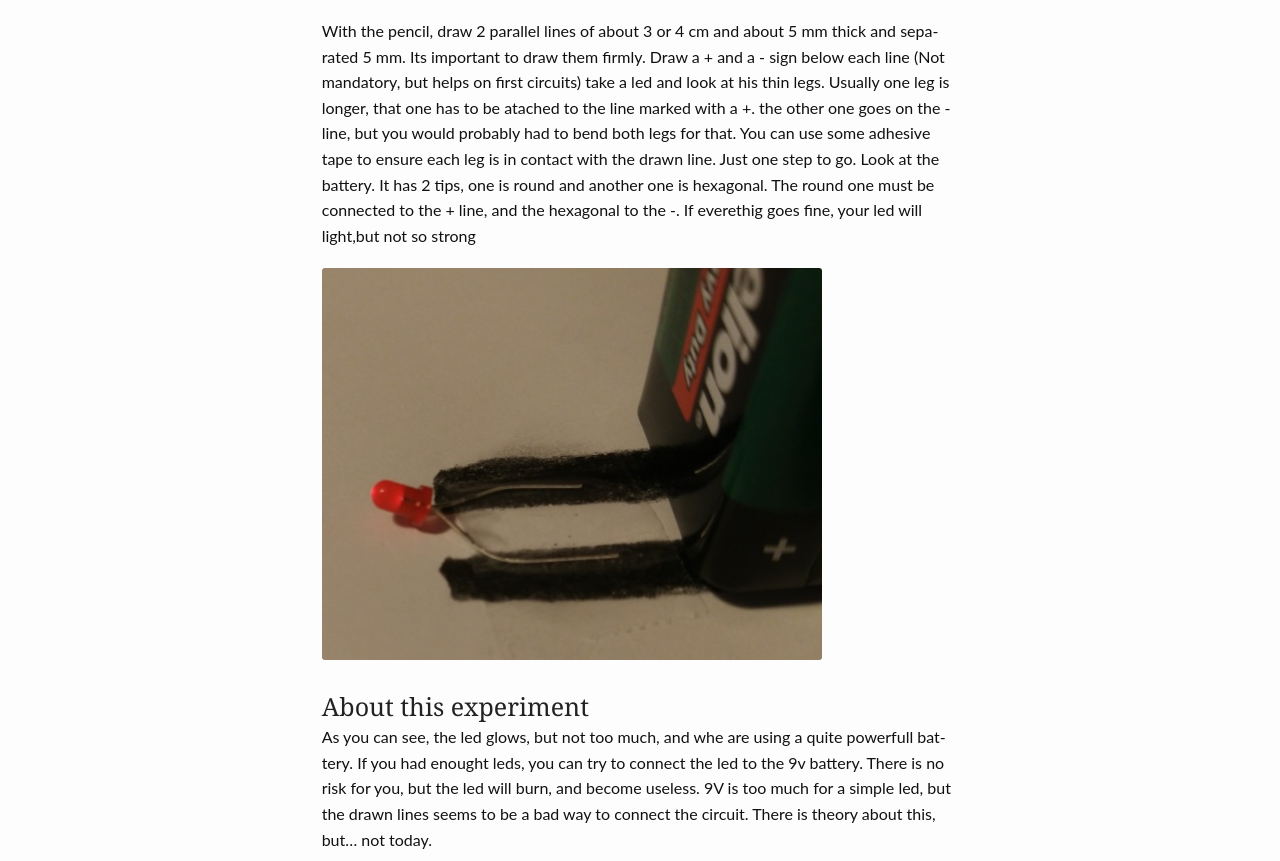
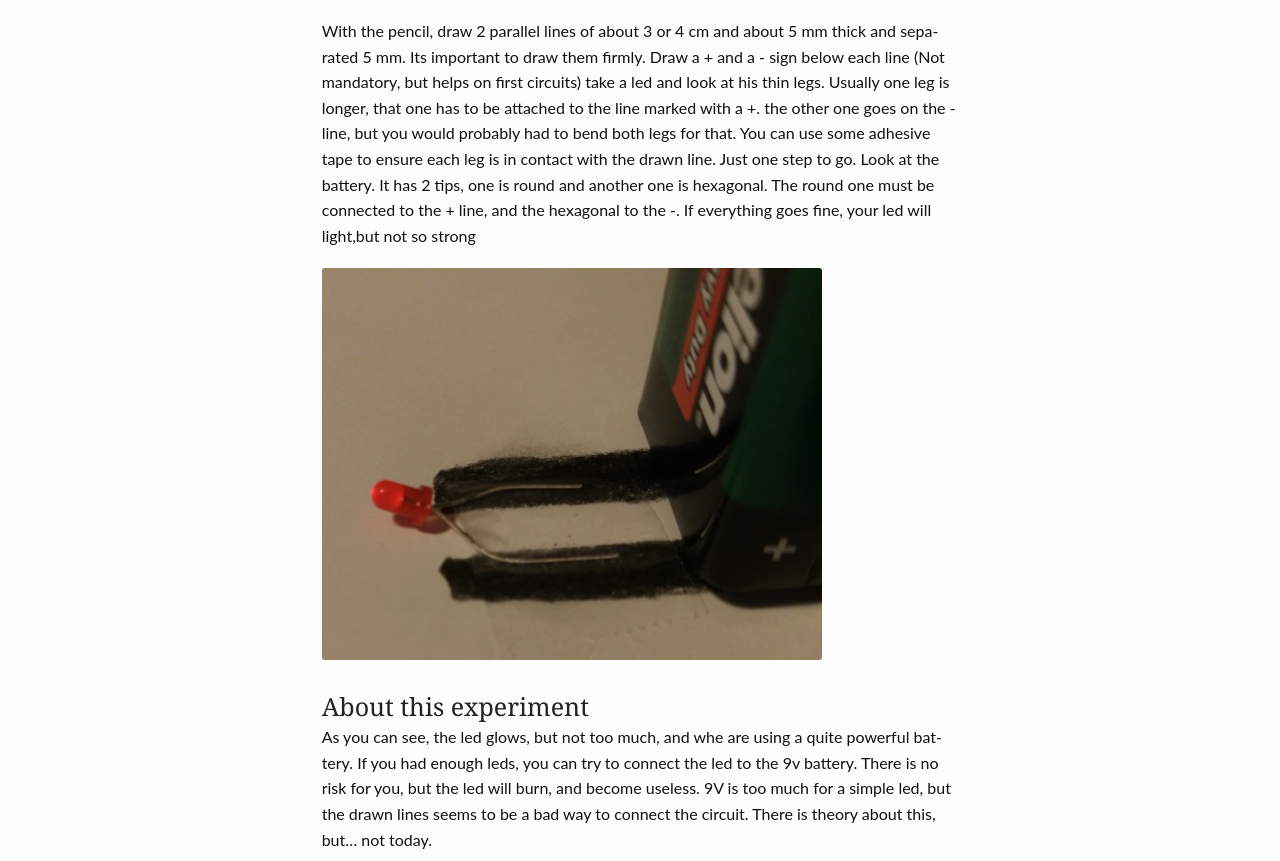
Before and after one commit to bingenortuzar/simplecircuits, a Jekyll site: the page built from _posts/2016-11-20-PaperDrawnCircuit.markdown, in a window 1280 px wide and 1400 px high, scrolled down 915 px. Shown: the part 239-1100 px from the top of the window. Built offline with Jekyll 4.4.1, drawn with Linux system fonts in a browser that asks for light colours.

Commit message:
Starting Serial and parallel posts (WIP) Spell checker :P

```diff
--- a/_posts/2016-11-20-FirstCircuit.markdown
+++ b/_posts/2016-11-20-FirstCircuit.markdown
@@ -16,7 +16,7 @@ This circuit is the easiest one, so easy perhaps, but don't understimate it. Chi
 
 ### The circuit schema
 
-Look at the battery, usually there's a + sign on one of the sides. Take a led and look at his thin legs. Usually one leg is longer, that one has to be atached to the + side of the battery and the other to the - side.
+Look at the battery, usually there's a + sign on one of the sides. Take a led and look at his thin legs. Usually one leg is longer, that one has to be attached to the + side of the battery and the other to the - side.
 that's all. easy no?
 
 ![SimplestCircuit]({{ site.url }}/images/SimplestCircuit500Final.jpg)
--- a/_posts/2016-11-20-PaperDrawnCircuit.markdown
+++ b/_posts/2016-11-20-PaperDrawnCircuit.markdown
@@ -22,13 +22,13 @@ This circuit is very easy, but not so efficient, I like it because children (and
 
 
 With the pencil, draw 2 parallel lines of about 3 or 4 cm and about 5 mm thick and separated 5 mm. Its important to draw them firmly. Draw a + and a - sign below each line (Not mandatory, but helps on first circuits)
-take a led and look at his thin legs. Usually one leg is longer, that one has to be atached to the line marked with a +. the other one goes on the - line, but you would probably had to bend both legs for that. You can use some adhesive tape to ensure each leg is in contact with the drawn line.
-Just one step to go. Look at the battery. It has 2 tips, one is round and another one is hexagonal. The round one must be connected to the + line, and the hexagonal to the -. If everethig goes fine, your led will light,but not so strong
+take a led and look at his thin legs. Usually one leg is longer, that one has to be attached to the line marked with a +. the other one goes on the - line, but you would probably had to bend both legs for that. You can use some adhesive tape to ensure each leg is in contact with the drawn line.
+Just one step to go. Look at the battery. It has 2 tips, one is round and another one is hexagonal. The round one must be connected to the + line, and the hexagonal to the -. If everything goes fine, your led will light,but not so strong
 
 ![PencilDrawn]({{ site.url }}/images/PencilDrawnCircuit500Final.jpg)
 
 
 ### About this experiment
 
-As you can see, the led glows, but not too much, and whe are using a quite powerfull battery. If you had enought leds, you can try to connect the led to the 9v battery. There is no risk for you, but the led will burn, and become useless.
+As you can see, the led glows, but not too much, and whe are using a quite powerful battery. If you had enough leds, you can try to connect the led to the 9v battery. There is no risk for you, but the led will burn, and become useless.
 9V is too much for a simple led, but the drawn lines seems to be a bad way to connect the circuit. There is theory about this, but... not today.
--- a/_posts/2017-5-13-WithaPencil.markdown
+++ b/_posts/2017-5-13-WithaPencil.markdown
@@ -1,6 +1,6 @@
 ---
 layout: page
-title:  "With a pencil"
+title:  "With a pencil?"
 date:   2017-05-13 09:16:29 +0100
 categories: theory
 tags: theory
```
Also changed, not shown: other parts of _posts/2016-11-20-FirstCircuit.markdown (+2 -2 lines), _posts/2017-05-13-MoreLeds.markdown (added, +24 -0 lines), _posts/2017-5-13-SerialAndParallel.markdown (added, +17 -0 lines), pages/info.md (+1 -1 lines), pages/pages-root-folder/index.md (+0 -6 lines), pages/redirected_page.md (+1 -1 lines), images/MoreLeds500.jpg (added), images/MoreLeds500Final.jpg (added).
